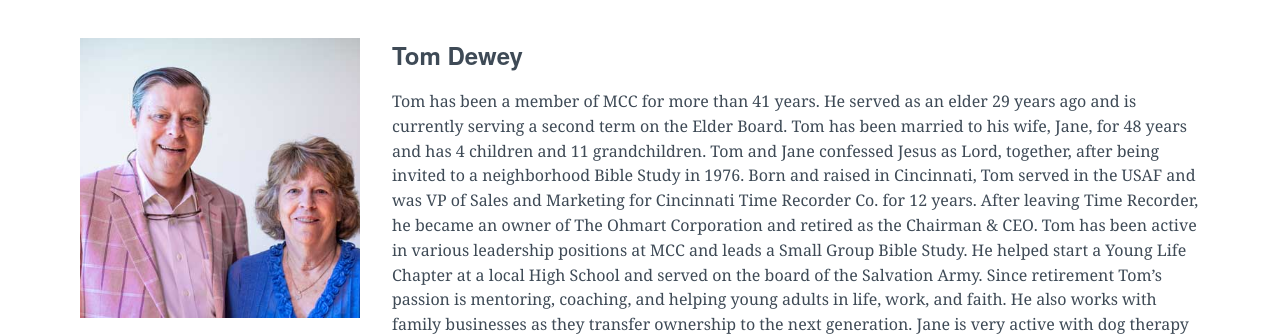
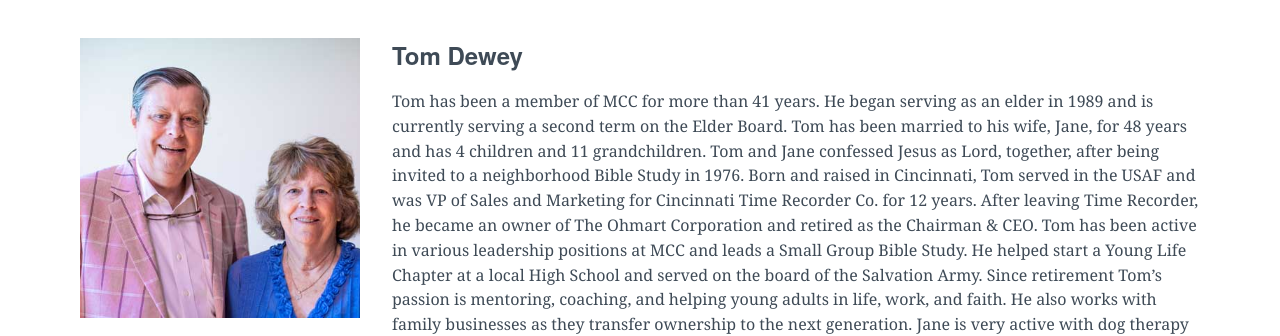
Before and after one commit to lukemoderwell/mariemont, a Jekyll site: the page built from about.md, in a window 1280 px wide and 900 px high, scrolled down 4324 px. Shown: the part 170-506 px from the top of the window. Built offline with Jekyll 4.4.1, drawn with Linux system fonts in a browser that asks for light colours; nearby versions of some CDN libraries; some of the changed text lies outside the part shown.

Commit message:
Updated Tom Dewey

```diff
--- a/_people/tom-dewey.markdown
+++ b/_people/tom-dewey.markdown
@@ -6,4 +6,4 @@ is_elder: true
 image: "/uploads/Tom-and-Jane.jpg"
 ---
 
-Tom has been a member of MCC for more than 41 years. He served as an elder 29 years ago and is currently serving a second term on the Elder Board. Tom has been married to his wife, Jane, for 48 years and has 4 children and 11 grandchildren. Tom and Jane confessed Jesus as Lord, together, after being invited to a neighborhood Bible Study in 1976. Born and raised in Cincinnati, Tom served in the USAF and was VP of Sales and Marketing for Cincinnati Time Recorder Co. for 12 years. After leaving Time Recorder, he became an owner of The Ohmart Corporation and retired as the Chairman & CEO. Tom has been active in various leadership positions at MCC and leads a Small Group Bible Study. He helped start a Young Life Chapter at a local High School and served on the board of the Salvation Army. Since retirement Tom’s passion is mentoring, coaching, and helping young adults in life, work, and faith. He also works with family businesses as they transfer ownership to the next generation. Jane is very active with dog therapy ministry where she visits local hospitals and hospice ministering God’s love and peace to the sick and dying. Tom can often be spotted in a bright red Bearcats jacket and spiffy shoes.
+Tom has been a member of MCC for more than 41 years. He began serving as an elder in 1989 and is currently serving a second term on the Elder Board. Tom has been married to his wife, Jane, for 48 years and has 4 children and 11 grandchildren. Tom and Jane confessed Jesus as Lord, together, after being invited to a neighborhood Bible Study in 1976. Born and raised in Cincinnati, Tom served in the USAF and was VP of Sales and Marketing for Cincinnati Time Recorder Co. for 12 years. After leaving Time Recorder, he became an owner of The Ohmart Corporation and retired as the Chairman & CEO. Tom has been active in various leadership positions at MCC and leads a Small Group Bible Study. He helped start a Young Life Chapter at a local High School and served on the board of the Salvation Army. Since retirement Tom’s passion is mentoring, coaching, and helping young adults in life, work, and faith. He also works with family businesses as they transfer ownership to the next generation. Jane is very active with dog therapy ministry where she visits local hospitals and hospice ministering God’s love and peace to the sick and dying. Tom can often be spotted in a bright red Bearcats jacket and spiffy shoes.
```
